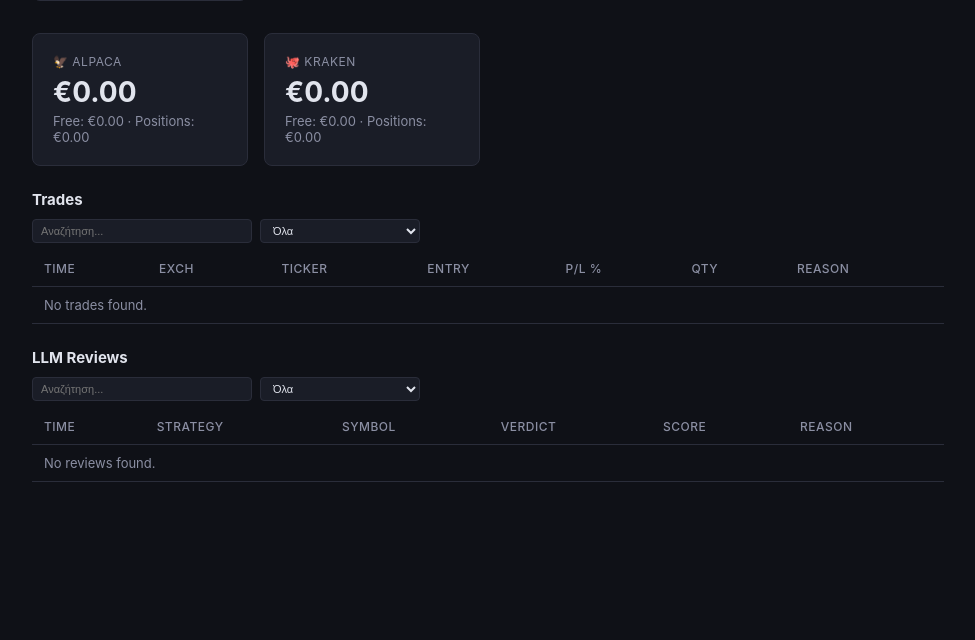
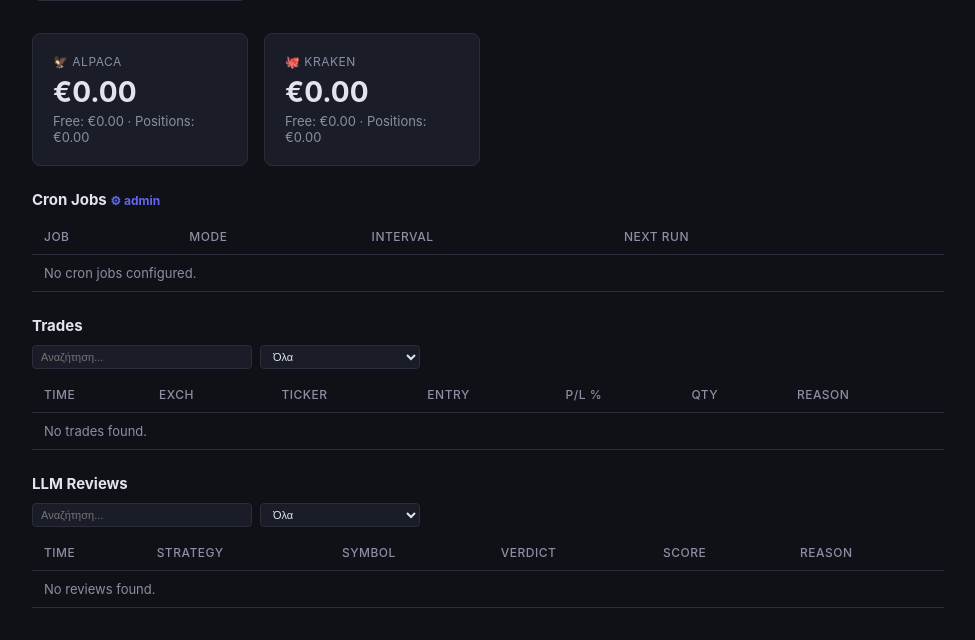
Before and after one commit to pnk8585/aitrader, a FastAPI app: template app/templates/dashboard.html in a window 1280 px wide. Shown: the part 309-949 px from the top of the page, without its empty margins (152-1127 px from the left). Before the commit the page ends 791 px from the top, so only its background shows below. Run offline with FastAPI, Linux system fonts and the light colour scheme; the template is opened without the code that fills it, so the values that code supplies are empty; some libraries are stand-ins or nearby versions.

Commit message:
Dashboard: cron job mode toggle (paper↔live) + enable/disable
- Cron Jobs table on main dashboard with color-coded mode buttons
- Paper (blue) ↔ Live (green) toggle via HTMX
- ON/OFF toggle for enabling/disabling jobs
- Interval, next run time displayed
- Link to full admin cron page
- Backend: _dash_cron_html() helper + -dash endpoints
- Uses existing cron_jobs DB table, no schema changes

```diff
--- a/app/main.py
+++ b/app/main.py
@@ -187,8 +187,11 @@ async def dashboard(request: Request, tsearch: str = "", tdate: str = "all", rse
             row = cur.fetchone()
             if row and row[0]:
                 last_orch_run = row[0].strftime("%d/%m %H:%M")
+            # Cron jobs list for dashboard toggle
+            from app.cron_orchestrator import list_jobs as _list_cron_jobs
+            cron_jobs = _list_cron_jobs(conn)
     except Exception:
-        pass
+        cron_jobs = []
 
     # Compute truly free cash (subtract open position values from wallet)
     kraken_positions_value = sum(p.get("position_value", 0) or 0 for p in open_positions if p.get("exchange") == "kraken")
@@ -209,6 +212,7 @@ async def dashboard(request: Request, tsearch: str = "", tdate: str = "all", rse
         "rdate": rdate,
         "kraken": kraken,
         "alpaca": alpaca,
+        "cron_jobs": cron_jobs,
     }
     return templates.TemplateResponse(request, "dashboard.html", ctx)
 
@@ -419,6 +423,68 @@ async def cron_job_run(name: str, request: Request):
     return HTMLResponse(html)
 
 
+def _dash_cron_html(request, conn) -> str:
+    """Render the dashboard cron jobs table partial."""
+    from app.cron_orchestrator import list_jobs
+    jobs = list_jobs(conn)
+    rows = []
+    for j in jobs:
+        mode_cls = "btn-live" if j["mode"] == "live" else "btn-paper"
+        en_cls = "btn-on" if j["enabled"] else "btn-off"
+        en_text = "ON" if j["enabled"] else "OFF"
+        opacity = ' style="opacity:0.5"' if not j["enabled"] else ""
+        nxt = j["next_run_at"].strftime("%H:%M") if j.get("next_run_at") else "—"
+        interval_m = (j.get("schedule_seconds", 0) or 0) // 60
+        rows.append(
+            f'<tr{opacity}>'
+            f'<td>{j["name"]}</td>'
+            f'<td><button class="btn-action {mode_cls}" '
+            f'hx-post="/ui/admin/cron-jobs/{j["name"]}/toggle-mode-dash" '
+            f'hx-target="#cron-jobs-table" hx-swap="innerHTML" title="Click to switch">'
+            f'{j["mode"]}</button></td>'
+            f'<td class="text-muted">{interval_m}m</td>'
+            f'<td class="text-muted" style="font-size:12px">{nxt}</td>'
+            f'<td><button class="btn-action {en_cls}" '
+            f'hx-post="/ui/admin/cron-jobs/{j["name"]}/toggle-enabled-dash" '
+            f'hx-target="#cron-jobs-table" hx-swap="innerHTML">'
+            f'{en_text}</button></td></tr>'
+        )
+    body = "".join(rows) if rows else '<tr><td colspan="5" class="text-muted">No cron jobs.</td></tr>'
+    return (
+        '<table><thead><tr><th>Job</th><th>Mode</th><th>Interval</th><th>Next Run</th><th></th></tr></thead>'
+        f'<tbody>{body}</tbody></table>'
+    )
+
+
+@app.post("/ui/admin/cron-jobs/{name}/toggle-mode-dash", response_class=HTMLResponse)
+async def cron_toggle_mode_dash(name: str, request: Request):
+    from app.db import get_conn
+    with get_conn() as conn:
+        cur = conn.cursor()
+        cur.execute("SELECT mode FROM cron_jobs WHERE name=%s", (name,))
+        row = cur.fetchone()
+        if not row:
+            return HTMLResponse("")
+        new_mode = "paper" if row[0] == "live" else "live"
+        cur.execute("UPDATE cron_jobs SET mode=%s, updated_at=NOW() WHERE name=%s", (new_mode, name))
+        conn.commit()
+        return HTMLResponse(_dash_cron_html(request, conn))
+
+
+@app.post("/ui/admin/cron-jobs/{name}/toggle-enabled-dash", response_class=HTMLResponse)
+async def cron_toggle_enabled_dash(name: str, request: Request):
+    from app.db import get_conn
+    with get_conn() as conn:
+        cur = conn.cursor()
+        cur.execute("SELECT enabled FROM cron_jobs WHERE name=%s", (name,))
+        row = cur.fetchone()
+        if not row:
+            return HTMLResponse("")
+        cur.execute("UPDATE cron_jobs SET enabled=%s, updated_at=NOW() WHERE name=%s", (not row[0], name))
+        conn.commit()
+        return HTMLResponse(_dash_cron_html(request, conn))
+
+
 @app.post("/ui/admin/positions/{exchange}/{symbol}/sell", response_class=HTMLResponse)
 async def position_sell(exchange: str, symbol: str, request: Request):
     from app.db import get_conn
--- a/app/templates/dashboard.html
+++ b/app/templates/dashboard.html
@@ -61,6 +61,49 @@
     {% endif %}
   </div>
 </div>
+
+<!-- Cron Jobs — Mode Toggle -->
+<h2 style="font-size:15px;margin:24px 0 10px">Cron Jobs <a href="/ui/admin/cron" style="font-size:12px;color:var(--accent);text-decoration:none">⚙ admin</a></h2>
+<div id="cron-jobs-table">
+<table>
+  <thead><tr><th>Job</th><th>Mode</th><th>Interval</th><th>Next Run</th><th></th></tr></thead>
+  <tbody>
+  {% for j in cron_jobs %}
+    <tr style="{{ 'opacity:0.5' if not j.enabled }}">
+      <td>{{ j.name }}</td>
+      <td>
+        <button class="btn-action {{ 'btn-live' if j.mode == 'live' else 'btn-paper' }}"
+                hx-post="/ui/admin/cron-jobs/{{ j.name }}/toggle-mode-dash"
+                hx-target="#cron-jobs-table"
+                hx-swap="innerHTML"
+                title="Click to switch">
+          {{ j.mode }}
+        </button>
+      </td>
+      <td class="text-muted">{{ (j.schedule_seconds // 60) }}m</td>
+      <td class="text-muted" style="font-size:12px">{{ j.next_run_at.strftime('%H:%M') if j.next_run_at else '—' }}</td>
+      <td>
+        <button class="btn-action {{ 'btn-on' if j.enabled else 'btn-off' }}"
+                hx-post="/ui/admin/cron-jobs/{{ j.name }}/toggle-enabled-dash"
+                hx-target="#cron-jobs-table"
+                hx-swap="innerHTML">
+          {{ 'ON' if j.enabled else 'OFF' }}
+        </button>
+      </td>
+    </tr>
+  {% else %}
+    <tr><td colspan="5" class="text-muted">No cron jobs configured.</td></tr>
+  {% endfor %}
+  </tbody>
+</table>
+</div>
+<style>
+.btn-live { background: #27ae60; color: white; border: none; padding: 2px 10px; border-radius: 4px; cursor: pointer; font-size: 12px; font-weight: 600; }
+.btn-paper { background: #2980b9; color: white; border: none; padding: 2px 10px; border-radius: 4px; cursor: pointer; font-size: 12px; font-weight: 600; }
+.btn-on { background: var(--green, #27ae60); color: white; border: none; padding: 2px 8px; border-radius: 4px; cursor: pointer; font-size: 11px; }
+.btn-off { background: #555; color: #999; border: none; padding: 2px 8px; border-radius: 4px; cursor: pointer; font-size: 11px; }
+.btn-live:hover, .btn-paper:hover, .btn-on:hover, .btn-off:hover { opacity: 0.8; }
+</style>
 
 <!-- Open Positions -->
 {% if open_positions %}
```
